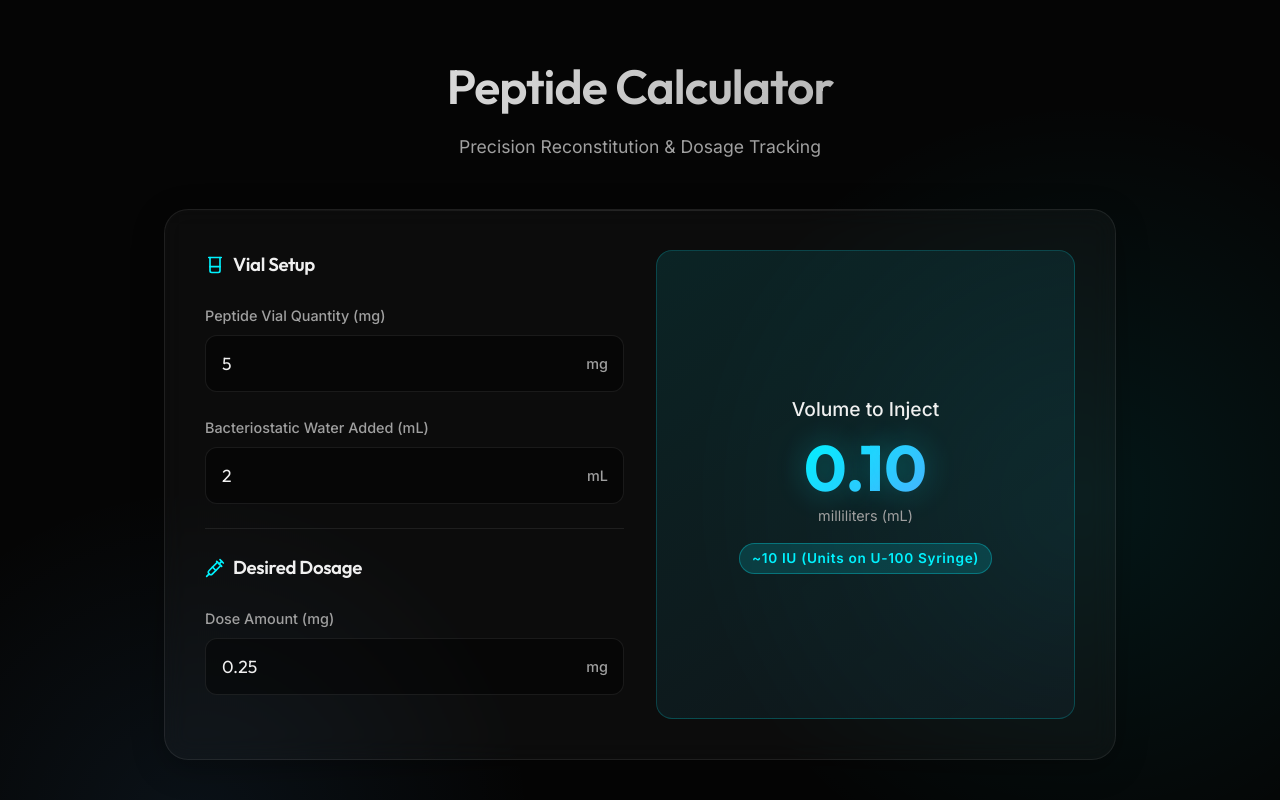
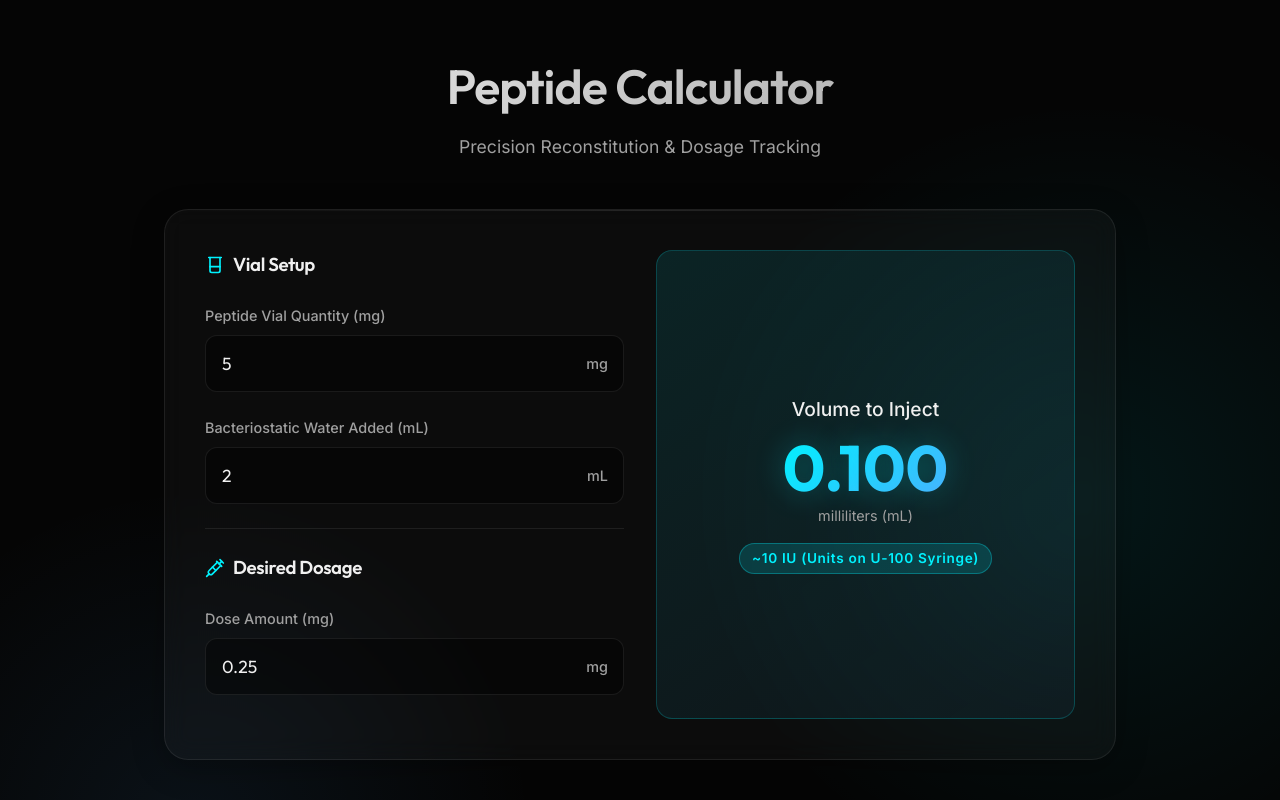
Before and after one commit to apexalpha811/peptide_calculator, a React (Vite) app: page / in a window 1280 px wide. Shown: the top 800 px of the page. Built offline with nearby package versions, Linux system fonts and the light colour scheme.

Commit message:
feat: format volume to thousandth decimal place

```diff
--- a/src/App.jsx
+++ b/src/App.jsx
@@ -25,10 +25,10 @@ function App() {
       // 100 U/mL syringe assumption
       const units = volumeMl * 100;
 
-      setResultMl(volumeMl.toFixed(2));
+      setResultMl(volumeMl.toFixed(3));
       setResultUnits(Math.round(units).toString());
     } else {
-      setResultMl('0.00');
+      setResultMl('0.000');
       setResultUnits('0');
     }
   }, [vialMg, waterMl, doseMg]);
```
